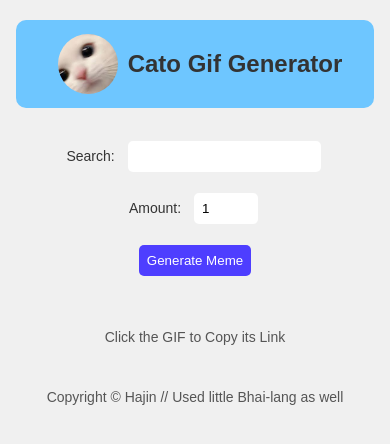
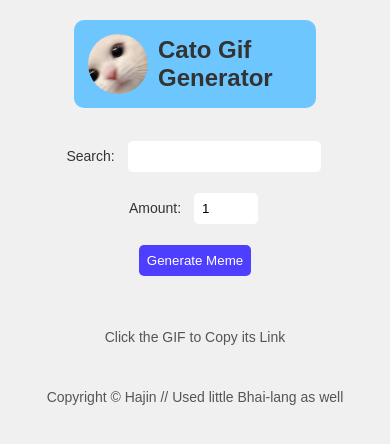
Before and after one commit to husky-696/gif_generator, a website: page index.html in a window 390 px wide. Drawn offline with Linux system fonts and the light colour scheme.

Commit message:
Update styles.css

```diff
--- a/styles.css
+++ b/styles.css
@@ -141,7 +141,7 @@ button:hover {
   }
 
       header {
-    max-width: 90%; /* Set a narrower maximum width for the header on mobile */
+    max-width: 60%; /* Set a narrower maximum width for the header on mobile */
   }
 
   .logo img {
```
